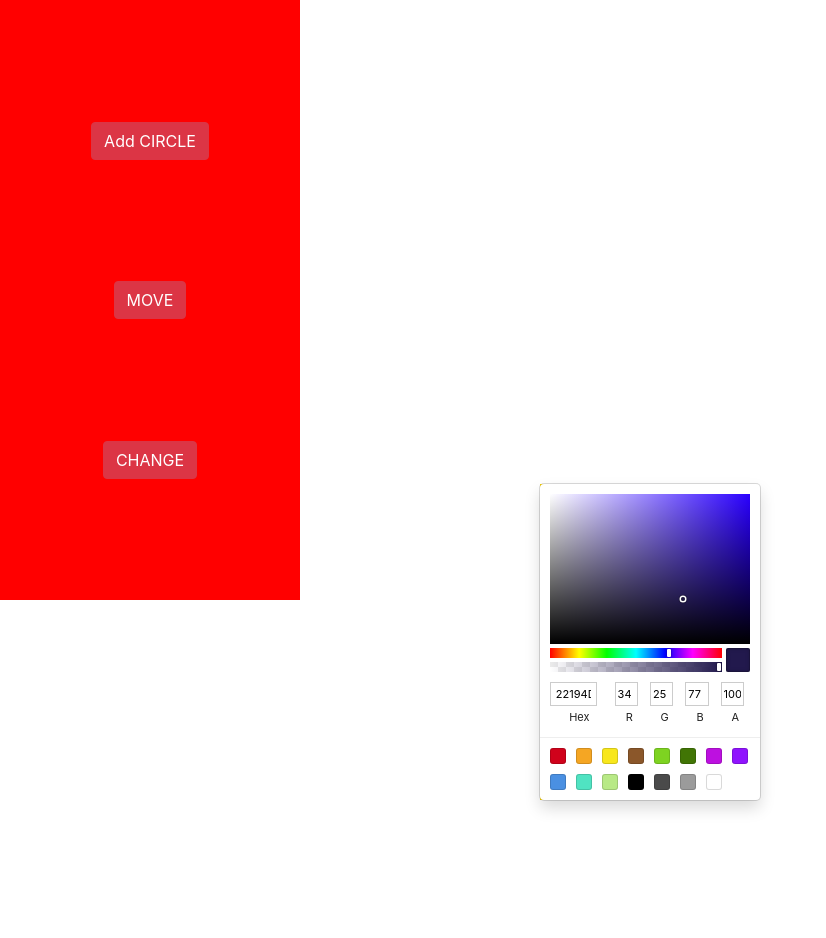
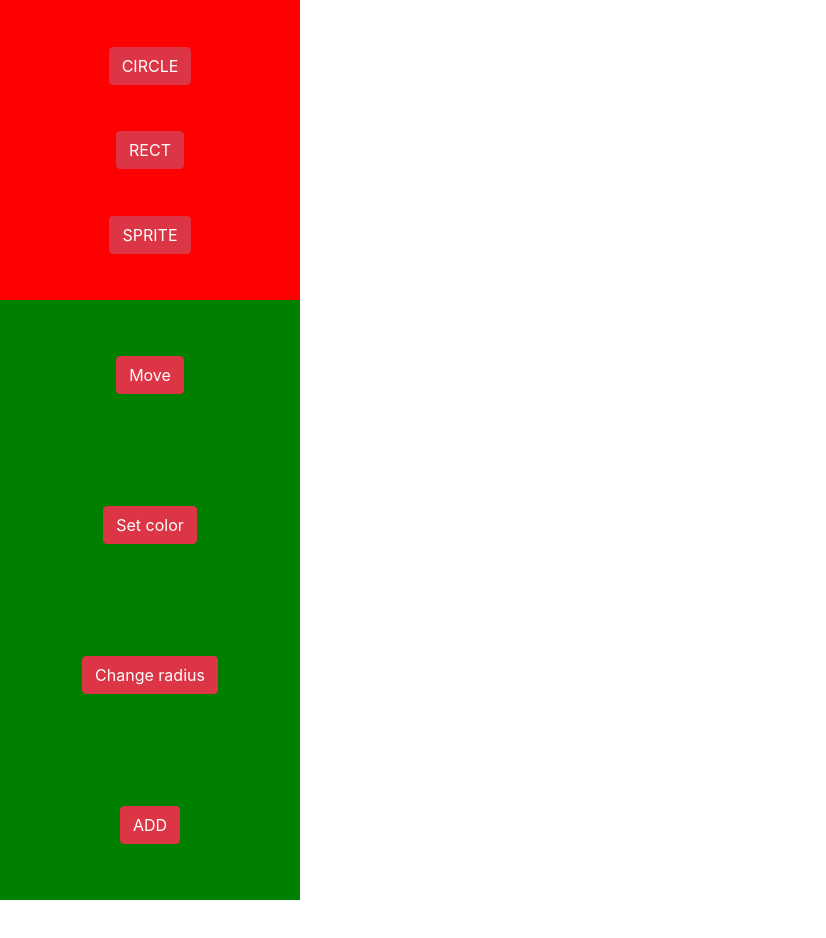
Before and after one commit to Buggerfal/reactApp, a React (Create React App) app: page / in a window 1280 px wide. Shown: the top 938 px of the page, without its empty margins (0-826 px from the left). After the commit the page ends 900 px from the top, so only its background shows below. Built offline with nearby package versions, Linux system fonts and the light colour scheme.

Commit message:
add new div for settings

```diff
--- a/public/index.html
+++ b/public/index.html
@@ -1,11 +1,13 @@
 <!DOCTYPE html>
 <html lang="en">
-  <head>
+
+<head>
     <meta charset="utf-8">
     <title>React</title>
-  </head>
-  <body>
+</head>
+
+<body>
     <div id="root"></div>
-    <div id="context"></div>
-  </body>
+</body>
+
 </html>
--- a/src/components/Menu.jsx
+++ b/src/components/Menu.jsx
@@ -1,18 +1,22 @@
 import React from 'react';
 import Btn from './Button';
-
-const buttonAddCircle = 'Add CIRCLE';
-const buttonMove = 'MOVE';
-const buttonChange = 'CHANGE';
 
 class Menu extends React.Component {
     render() {
         return (
-            <div className='menu'>
-                <Btn text={buttonAddCircle} id='add_circle'/>
-                <Btn text={buttonMove} id='move'/>
-                <Btn text={buttonChange} id='change'/>
-            </div>
+            <section>
+                <div className='menu'>
+                    <Btn text={'CIRCLE'} id='btn_circle'/>
+                    <Btn text={'RECT'} id='btn_rect'/>
+                    <Btn text={'SPRITE'} id='btn_sprite'/>
+                </div>
+                <div className='settings'>
+                    <Btn text={'Move'} id='btn_move'/>
+                    <Btn text={'Set color'} id='btn_set_color'/>
+                    <Btn text={'Change radius'} id='btn_radius'/>
+                    <Btn text={'ADD'} id='btn_add'/>
+                </div>
+            </section>
         );
     }
 }
--- a/src/css/style.css
+++ b/src/css/style.css
@@ -1,22 +1,24 @@
 #root {
-    width: 300px;
-    height: 950px;
     text-align: center;
     position: absolute
-}
-
-#context {
-    width: 300px;
-    background-color: yellow;
 }
 
 .menu {
     display: flex;
     background-color: red;
     width: 300px;
+    height: 300px;
+    flex-direction: column;
+    justify-content: space-evenly;
+}
+
+.settings {
+    display: flex;
+    background-color: green;
+    width: 300px;
     height: 600px;
     flex-direction: column;
-    justify-content: space-evenly;
+    justify-content: space-around;
 }
 
 #picker {
--- a/src/index.jsx
+++ b/src/index.jsx
@@ -16,4 +16,4 @@ class App extends React.Component {
 }
 
 render (<App/>, document.getElementById('root'));
-render (<Picker/>, document.getElementById('context'));
+// render (<Picker/>, document.getElementById('context'));
```
